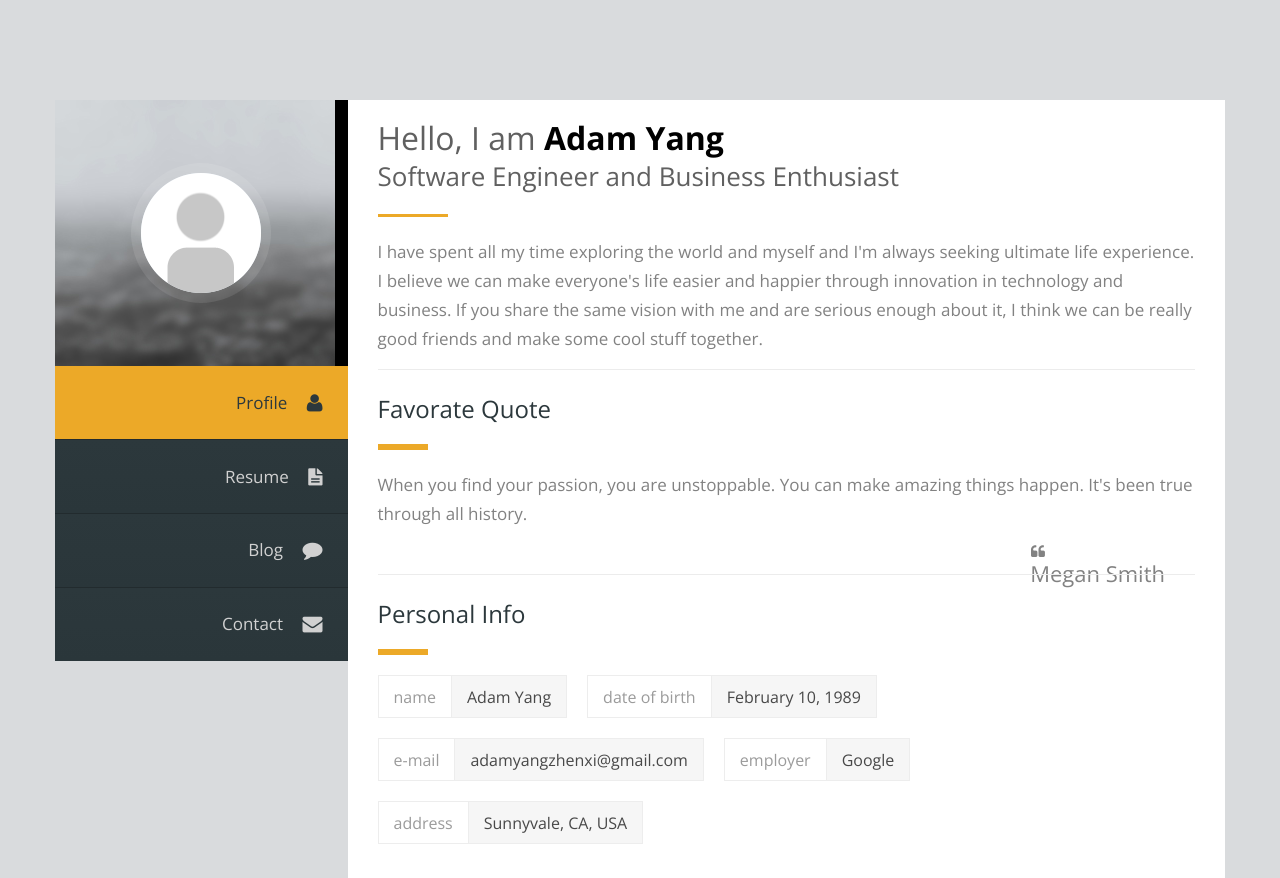
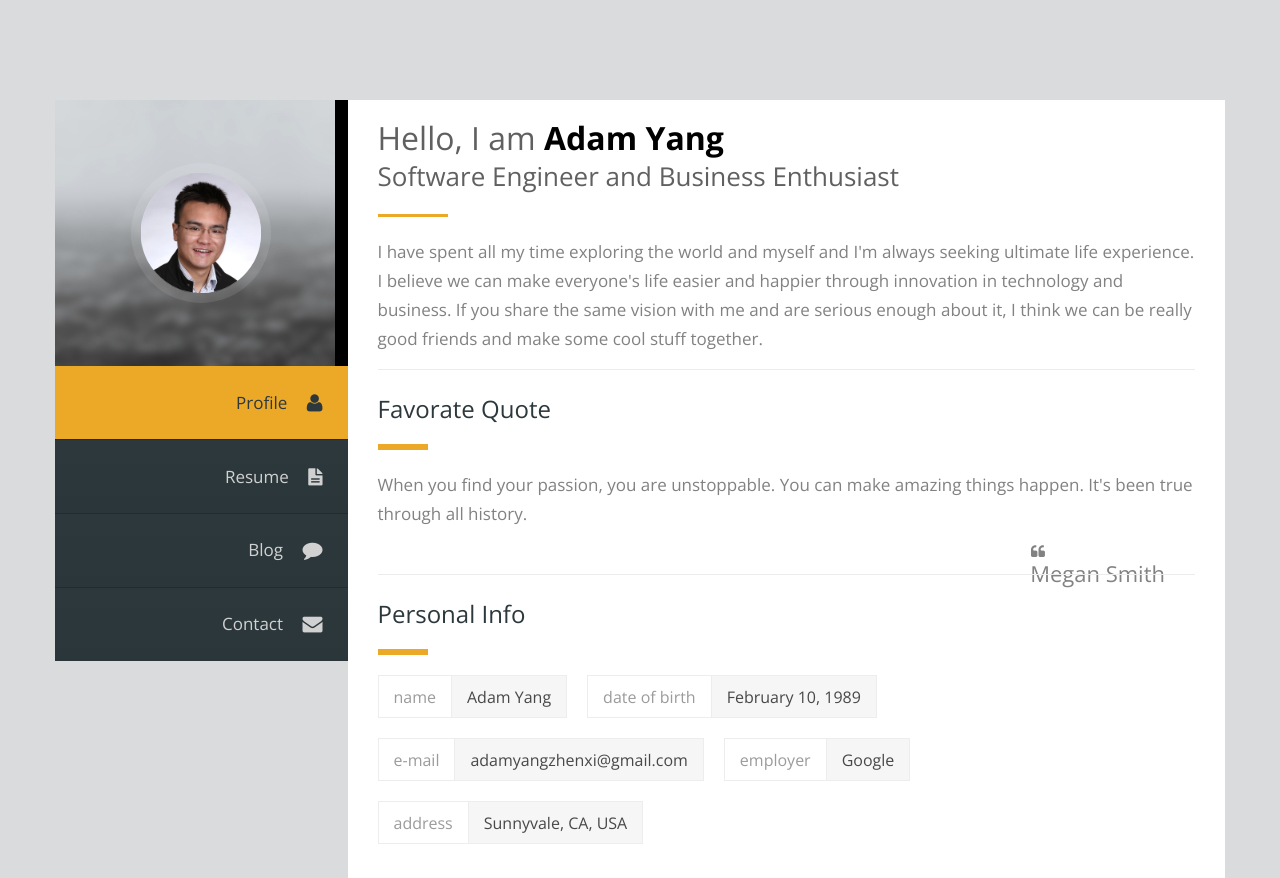
Before and after one commit to sjtuadamyang/blog, a Django app: page / in a window 1280 px wide. Shown: the top 878 px of the page. Run offline with Django 3.2, Linux system fonts and the light colour scheme; parts of the project's set-up code (start-up, migrations or seed data) failed here and were passed over; some libraries are stand-ins or nearby versions.

Commit message:
add avatar

```diff
--- a/blog/templates/blog/base.html
+++ b/blog/templates/blog/base.html
@@ -65,7 +65,7 @@
 		<div class="row">
 			<div class="col-md-3 l-content">
 				<div class="profile-pic">
-					<div class="pic-bg"><img src={% static "blog/images/profile-avatar.png" %} class="img-responsive" alt=""/></div>
+					<div class="pic-bg"><img src={% static "blog/images/adam-avatar.png" %} class="img-responsive" alt=""/></div>
 				</div>
 				<nav>
 				<ul class="navigation">
--- a/blog/templates/blog/index.html
+++ b/blog/templates/blog/index.html
@@ -70,7 +70,7 @@
 				</div>
 				<nav>
 				<ul class="navigation">
-					<li><a href="#">Profile <i class="fa fa-user"></i></a></li>
+					<li><a href="#2">Profile <i class="fa fa-user"></i></a></li>
 					<li><a href="#">Work <i class="fa fa-briefcase"></i></a></li>
 					<li><a href="#">Resume <i class="fa fa-file-text"></i></a></li>
 					<li><a href="#">Blog <i class="fa fa-comment"></i></a></li>
```
Also changed, not shown: blog/static/blog/images/adam-avatar.png (added).
